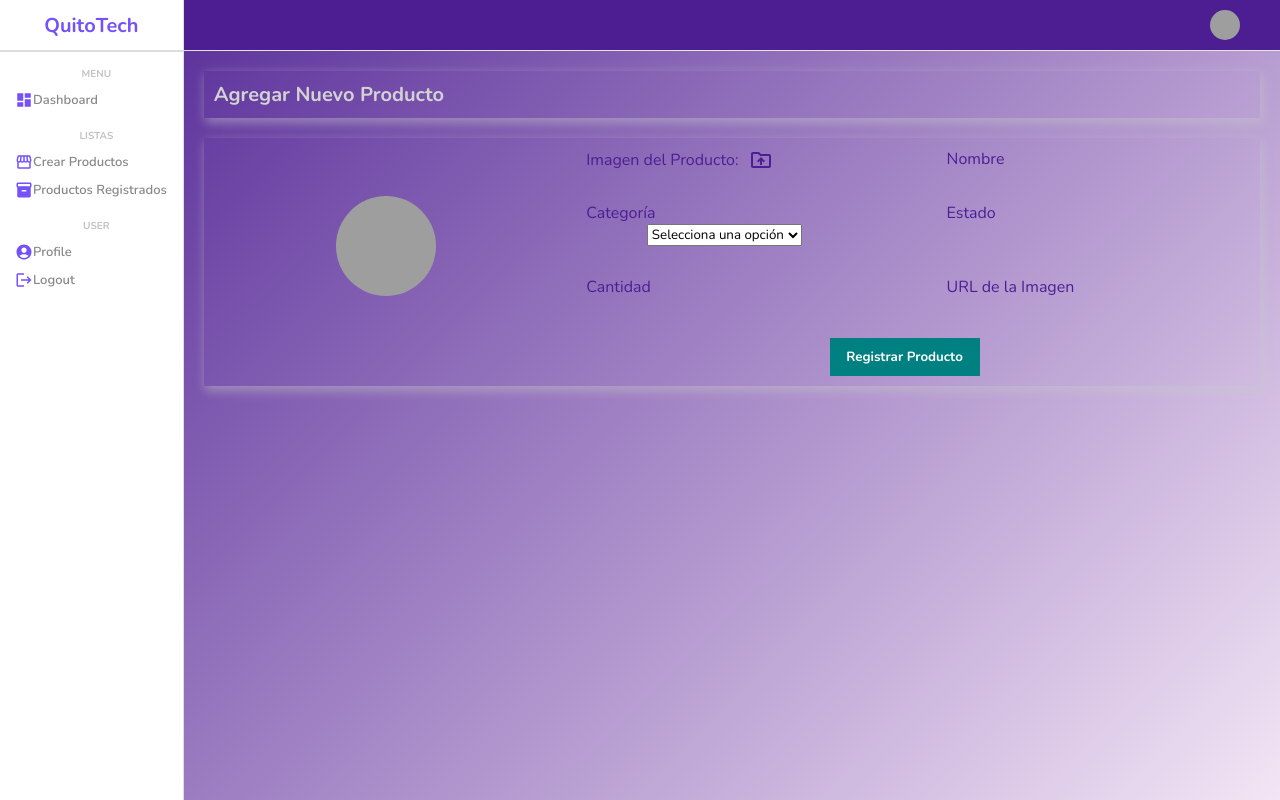
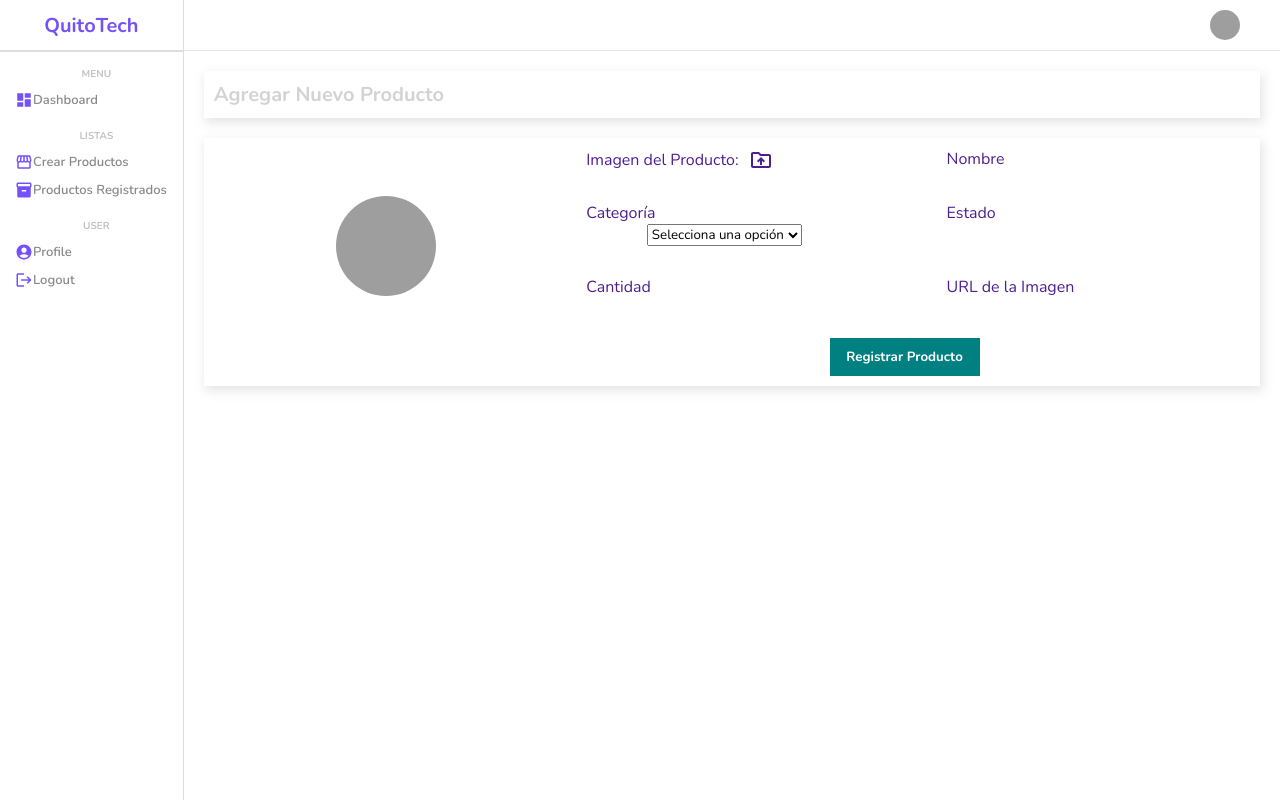
Before and after one commit to Kr-luis/Frontend-Propietario, a React (Vite) app: page /productos/add in a window 1280 px wide. Built offline with nearby package versions, Linux system fonts and the light colour scheme; grey boxes are pictures that could not be loaded.

Commit message:
arreglo de colores falta tablas productos

```diff
--- a/src/components/datatable/datatable.scss
+++ b/src/components/datatable/datatable.scss
@@ -1,6 +1,11 @@
+html,body{
+  background-color: white;
+}
+
 .datatable {
     height: 600px;
     padding: 20px;
+    background-color: white;
 
     .datatableTitle{
       width: 100%;
--- a/src/components/navbar/navbar.scss
+++ b/src/components/navbar/navbar.scss
@@ -5,7 +5,7 @@
   align-items: center;
   font-size: 14px;
   color: #555;
-
+  background-color: white;
   .wrapper {
     width: 100%;
     padding: 20px;
--- a/src/pages/Administrador/home.scss
+++ b/src/pages/Administrador/home.scss
@@ -1,6 +1,6 @@
 .home {
     display: flex;
-
+    background-color: white;
     .homeContainer{
         flex: 6;
 
--- a/src/pages/add/add.scss
+++ b/src/pages/add/add.scss
@@ -1,7 +1,7 @@
 .add {
     width: 100%;
     display: flex;
-
+    background-color: white;
     .addContainer {
       flex: 6;
 
--- a/src/pages/profile/Profile.jsx
+++ b/src/pages/profile/Profile.jsx
@@ -50,7 +50,7 @@ const Profile = () => {
       }
 
       const response = await axios.put(
-        `${import.meta.env.VITE_BACKEND_URL}/usuario/${userId}`,
+        `${import.meta.env.VITE_BACKEND_URL}/propietario/perfil`,
         formData,
         { headers: { "Authorization": `Bearer ${localStorage.getItem("token")}` } }
       );
--- a/src/pages/profile/profile.scss
+++ b/src/pages/profile/profile.scss
@@ -1,5 +1,6 @@
 .profile {
     display: flex;
+    background-color: white;
   }
 
   .profileContainer {
```
